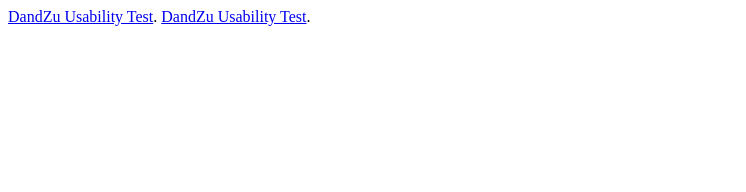
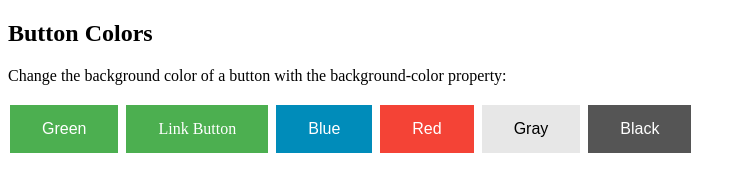
Before and after one commit to WFisseha/UX-UI.github.io, a plain HTML site: page index.html in a window 1280 px wide. Shown: the whole page, without its empty margins (0-746 px from the left). Drawn offline with Linux system fonts and the light colour scheme.

Commit message:
Update index.html

```diff
--- a/index.html
+++ b/index.html
@@ -1,10 +1,38 @@
 <!DOCTYPE html>
 <html>
 <head>
-<title>UX-UI</title>
+<style>
+.button {
+  background-color: #4CAF50; /* Green */
+  border: none;
+  color: white;
+  padding: 15px 32px;
+  text-align: center;
+  text-decoration: none;
+  display: inline-block;
+  font-size: 16px;
+  margin: 4px 2px;
+  cursor: pointer;
+}
+
+.button2 {background-color: #008CBA;} /* Blue */
+.button3 {background-color: #f44336;} /* Red */
+.button4 {background-color: #e7e7e7; color: black;} /* Gray */
+.button5 {background-color: #555555;} /* Black */
+</style>
 </head>
 <body>
-<a href="DandZuUser Research">DandZu Usability Test</a>.
-<a href="DandZu-UsabilityTest.pdf">DandZu Usability Test</a>.
+
+<h2>Button Colors</h2>
+
+<p>Change the background color of a button with the background-color property:</p>
+
+<button class="button">Green</button>
+<a href="DandZuUserResearch.pdf" class="button buttob2">Link Button</a>
+<button class="button button2">Blue</button>
+<button class="button button3">Red</button>
+<button class="button button4">Gray</button>
+<button class="button button5">Black</button>
+
 </body>
 </html>
```
